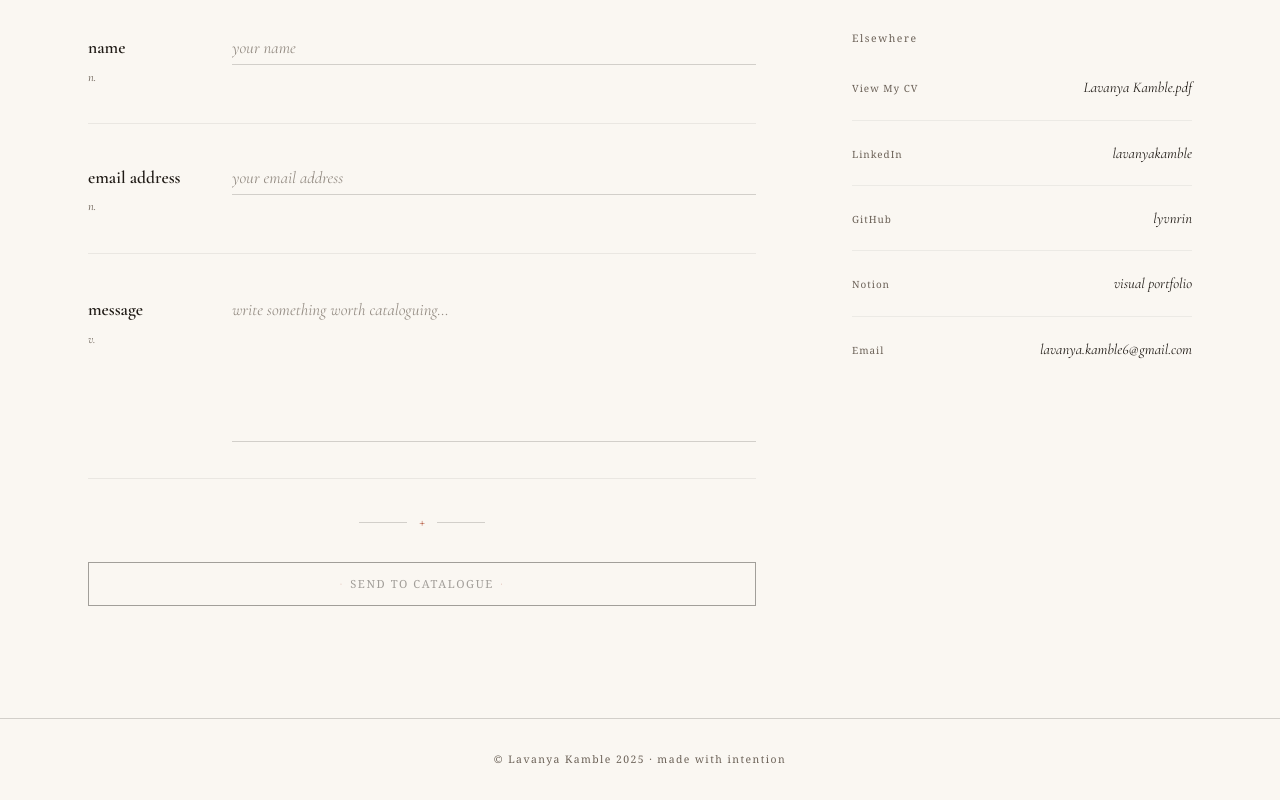
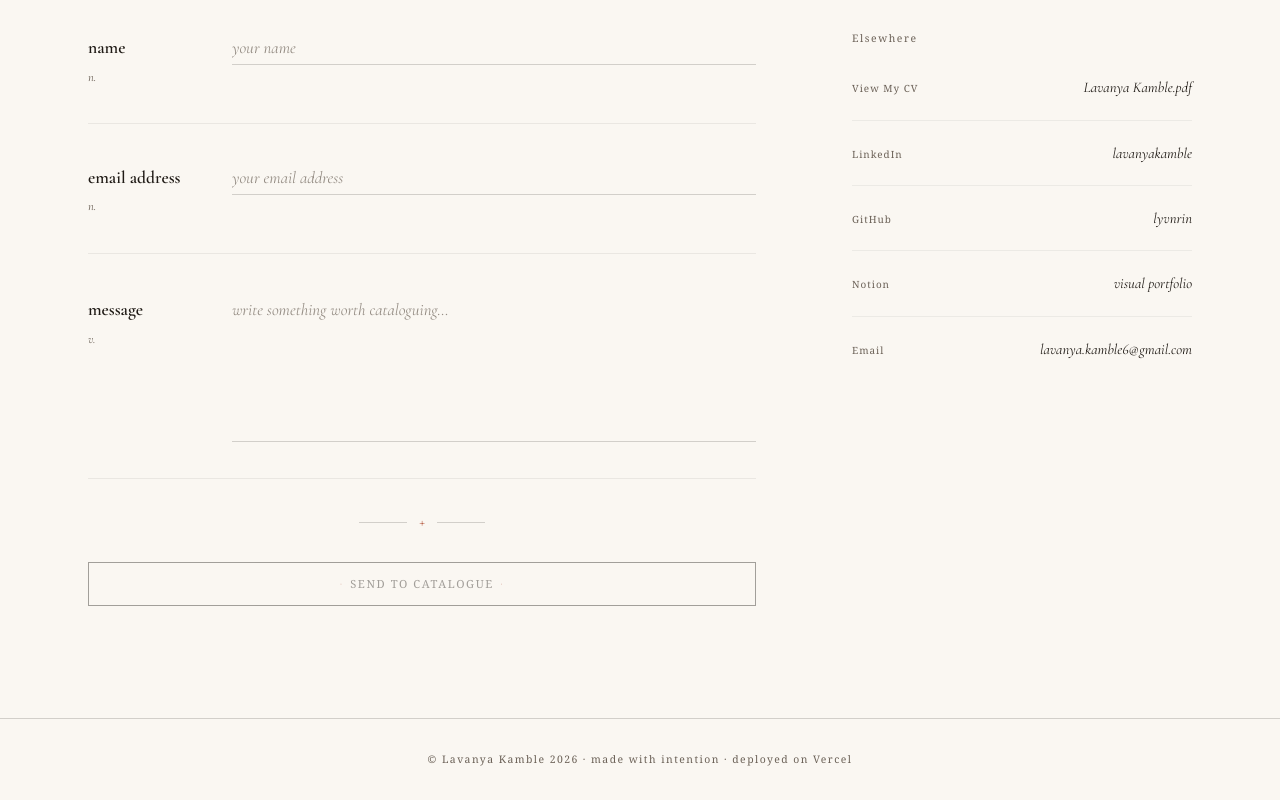
Before and after one commit to lyvnrin/main-portfolio, a React (Vite) app: page / in a window 1280 px wide. Shown: the part 3522-4322 px from the top of the page. Built offline with nearby package versions, Linux system fonts and the light colour scheme; no server answers; a web font is replaced by a local one.

Commit message:
Update footer text for 2026 and add deployment note

```diff
--- a/src/components/Footer.jsx
+++ b/src/components/Footer.jsx
@@ -29,7 +29,7 @@ export default function Footer() {
 
   return (
     <footer className="footer">
-      <p className="footer-text">© Lavanya Kamble 2025 · made with intention</p>
+      <p className="footer-text">© Lavanya Kamble 2026 · made with intention · deployed on Vercel</p>
     </footer>
   );
 }
```
